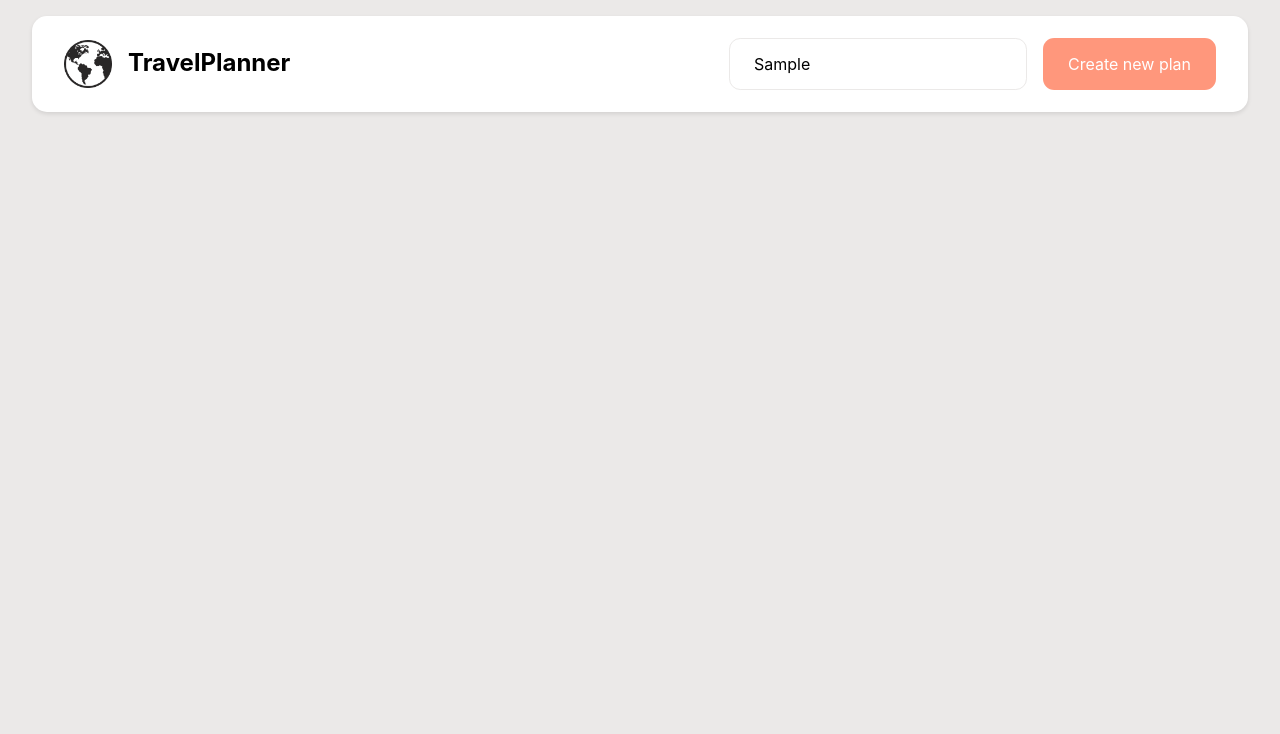
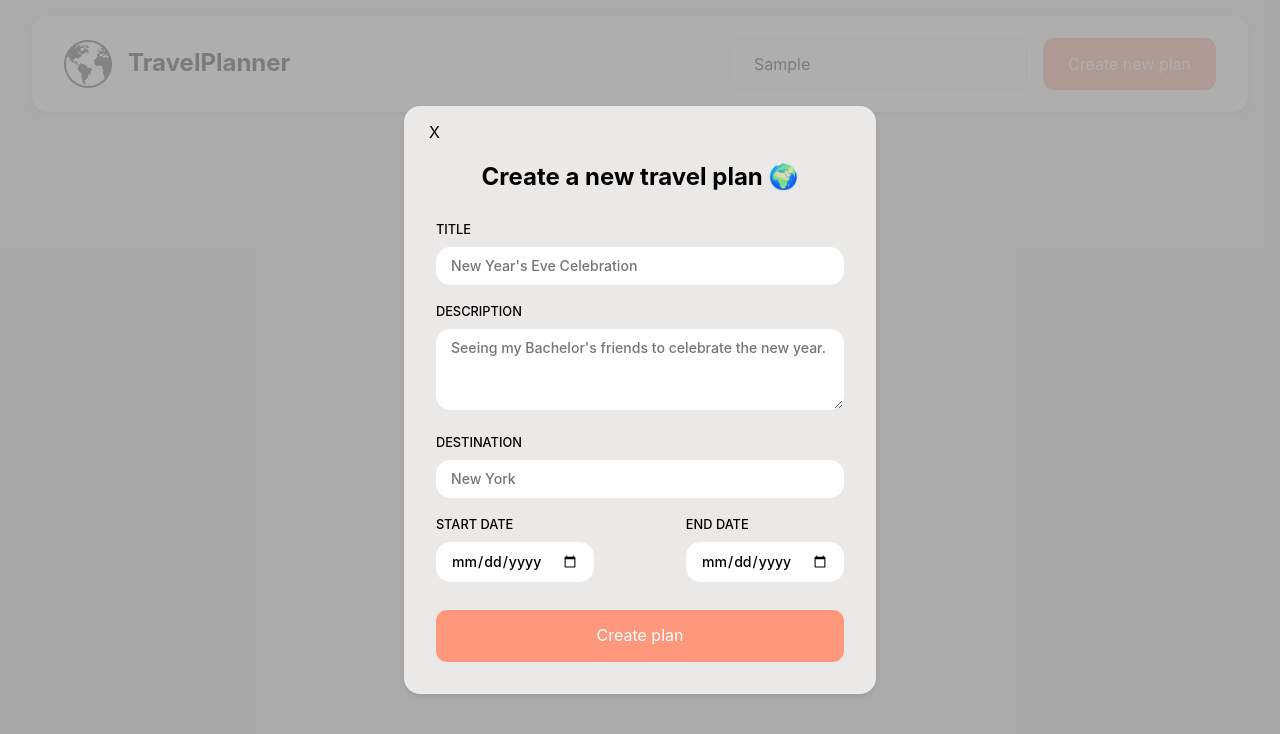
Before and after one commit to TravelPlannerTeam/TravelPlanner, a React (Vite) app: page / in a window 1280 px wide. Both pictures are taken after typing "Sample" into the empty fields and a click on the button "Create new plan". Shown: the top 734 px of the page. Built offline with nearby package versions, Linux system fonts and the light colour scheme; no server answers.

Commit message:
Add form and functionality to add new travel plan

```diff
--- a/src/App.jsx
+++ b/src/App.jsx
@@ -7,9 +7,15 @@ import { API_URL as API } from "./assets/API_URL"; //importing API base url from
 import HomePage from "./pages/HomePage";
 import Navbar from "./components/Navbar";
 import PlanDetailsPage from "./pages/PlanDetailsPage";
+import CreatePlanForm from "./components/CreatePlanForm";
 
 function App() {
   const [plans, setPlans] = useState(null); //Store plans in state
+  const [isFormOpen, setIsFormOpen] = useState(false); // per default not visible
+
+  // Open form to create a plan
+  const openForm = () => setIsFormOpen(true);
+  const closeForm = () => setIsFormOpen(false);
 
   useEffect(() => {
     getPlans();
@@ -33,10 +39,11 @@ function App() {
       .catch((e) => console.log("Error getting plans from Firebase", e));
   };
   //function to add a new plan
-  const addPlan = (newPlan) => {
+  const createPlan = (newPlan) => {
     axios
       .post(`${API}/travelPlans.json`, newPlan)
       .then((response) => {
+        console.log(newPlan);
         console.log(response);
         //calling getplans to update the list from database
         getPlans();
@@ -65,14 +72,23 @@ function App() {
       })
       .catch((e) => console.log("Error deleting the plan from Firebase", e));
   };
+
   return (
     <>
-      <Navbar />
+      <Navbar openForm={openForm}/>
 
       <Routes>
         <Route path="/" element={<HomePage />} />
         <Route path="/:id" element={<PlanDetailsPage />} />{" "}
       </Routes>
+
+      {isFormOpen && (
+        <div className="form-overlay" onClick={closeForm}>
+          <div className="form-box" onClick={(e) => e.stopPropagation()}>
+            <CreatePlanForm callBacktoCreatePlan={createPlan} callBackToCloseForm={closeForm} />
+          </div>
+        </div>
+      )}
     </>
   );
 }
--- a/src/components/CreatePlanForm.jsx
+++ b/src/components/CreatePlanForm.jsx
@@ -0,0 +1,118 @@
+import { useState } from "react";
+
+import "../components/create-plan-form.css";
+
+const CreatePlanForm = ({ callBacktoCreatePlan, callBackToCloseForm }) => { // Destructure props here
+  const [title, setTitle] = useState("");
+  const [description, setDescription] = useState("");
+  const [destination, setDestination] = useState("");
+  const [startDate, setStartDate] = useState("");
+  const [endDate, setEndDate] = useState("");
+
+  const today = new Date().toISOString().split("T")[0];
+
+  // Handle submit
+  const handleSubmit = (e) => { // Add the event parameter
+    e.preventDefault(); // Prevent default form submission
+
+    const newPlan = {
+      title,
+      description,
+      destination,
+      startDate,
+      endDate,
+    };
+
+    callBacktoCreatePlan(newPlan); // pass new plan to app.jsx
+
+    // clear all input fields
+    setTitle("");
+    setDescription("");
+    setDestination("");
+    setStartDate("");
+    setEndDate("");
+  };
+
+  return (
+    <>
+      <button onClick={callBackToCloseForm} className="close-button">
+        X
+      </button>
+      <form onSubmit={handleSubmit} className="form">
+        <h2>Create a new travel plan 🌍</h2>
+        <div className="inputs">
+          <label>
+            TITLE
+            <br></br>
+            <input
+              type="text"
+              placeholder="New Year's Eve Celebration"
+              value={title}
+              onChange={(e) => setTitle(e.target.value)}
+              required
+              maxLength="80" // character limit
+            />
+          </label>
+
+          <label>
+            DESCRIPTION
+            <br />
+            <textarea
+              className="textarea"
+              placeholder="Seeing my Bachelor's friends to celebrate the new year."
+              value={description}
+              onChange={(e) => setDescription(e.target.value)}
+              required
+              rows="3" // Controls the height of the textarea
+              cols="40" // Controls the width of the textarea
+              maxLength="350"
+            />
+          </label>
+
+          <label>
+            DESTINATION
+            <br></br>
+            <input
+              type="text"
+              placeholder="New York"
+              value={destination}
+              onChange={(e) => setDestination(e.target.value)}
+              required
+            />
+          </label>
+
+          <div className="dates">
+            <label>
+              START DATE
+              <br></br>
+              <input
+                type="date"
+                value={startDate}
+                onChange={(e) => setStartDate(e.target.value)}
+                required
+                min={today} // Set the minimum date to today
+              />
+            </label>
+
+            <label>
+              END DATE
+              <br></br>
+              <input
+                type="date"
+                value={endDate}
+                onChange={(e) => setEndDate(e.target.value)}
+                required
+                min={today} // Set the minimum date to today
+              />
+            </label>
+          </div>
+        </div>
+        <button className="submit" type="submit">
+          Create plan
+        </button>
+      </form>
+    </>
+  );
+};
+
+export default CreatePlanForm;
--- /dev/null
+++ b/src/components/create-plan-form.css
@@ -0,0 +1,85 @@
+.form {
+    padding: 2em;
+    border-radius: 1em;
+    box-shadow: 0 2px 4px rgba(0, 0, 0, 0.1);
+    display: flex;
+    flex-direction: column;
+    justify-content: center;
+    align-items: center;
+    background: var(--bg-color);
+  }
+
+  .form-overlay {
+    position: fixed;
+    display: flex;
+    align-items: center;
+    justify-content: center;
+    top: 0;
+    left: 0;
+    width: 100%;
+    height: 100%;
+    background: rgba(154, 154, 154, 0.8);
+    z-index: 1000;
+  }
+
+  .form h2 {
+    text-align: center;
+  }
+
+  .form .inputs {
+    display: flex;
+    flex-direction: column;
+    flex-wrap: wrap;
+    margin: 0 0 1em;
+  }
+
+  .form .inputs label {
+    font-size: 0.8rem;
+    font-weight: 500;
+    color: var(--text-color);
+    padding: 5px 0px;
+  }
+
+  .form input,
+  .textarea {
+    font-size: 1.1em;
+    border-radius: 1em;
+    margin: 0.5em 0;
+    padding: 0.5em 1em;
+    border: 0.1em solid #ffffff;
+    background-color: white;
+    color: var(--text-color);
+    font-family: inherit;
+    width: 100%;
+  }
+
+  .textarea:focus,
+  .form input:focus {
+    outline: none;
+    border: 0.1em solid var(--primary-color);
+  }
+
+  .close-button {
+    position: absolute;
+    background-color: transparent;
+    color: var(--text-color);
+  }
+  .close-button:hover {
+    background-color: transparent;
+  }
+
+  .form-top {
+    display: flex;
+    justify-content: space-between;
+    align-items: center;
+    width: 100%
+  }
+
+  .dates {
+    display: flex;
+    justify-content: space-between
+  }
+
+  .submit {
+    width: 100%
+  }
```
